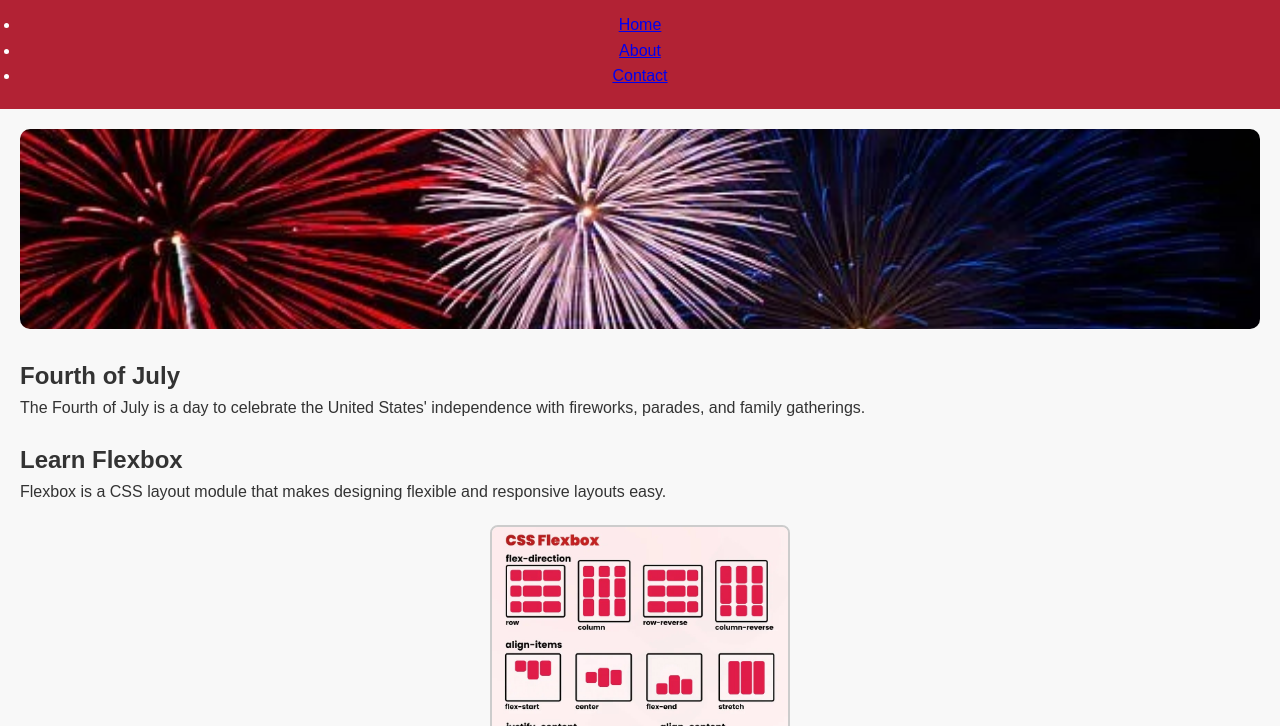
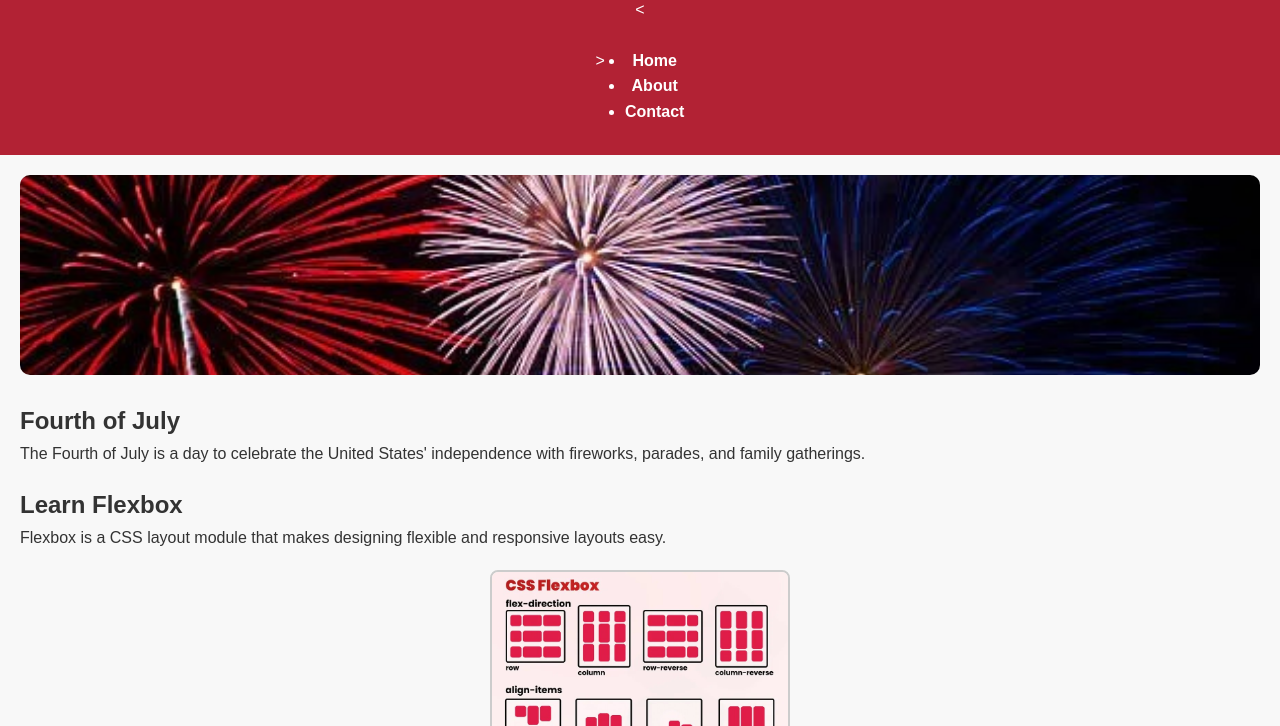
Before and after one commit to pjwolf04/web110, a plain HTML site: page Ch.8 project-Flexbox/index.html in a window 1280 px wide. Shown: the part 74-800 px from the top of the page. Drawn offline with Linux system fonts and the light colour scheme.

Commit message:
Update index.html

```diff
--- a/Ch.8 project-Flexbox/index.html
+++ b/Ch.8 project-Flexbox/index.html
@@ -12,7 +12,7 @@
 <body>
   <header>
     <h1>Fourth of July and Flexbox</h1>
-    <nav>
+    <<nav class="nav">>
       <ul>
            <li><a href="#" class="nav-link">Home</a></li>
     <li><a href="#" class="nav-link">About</a></li>
```
